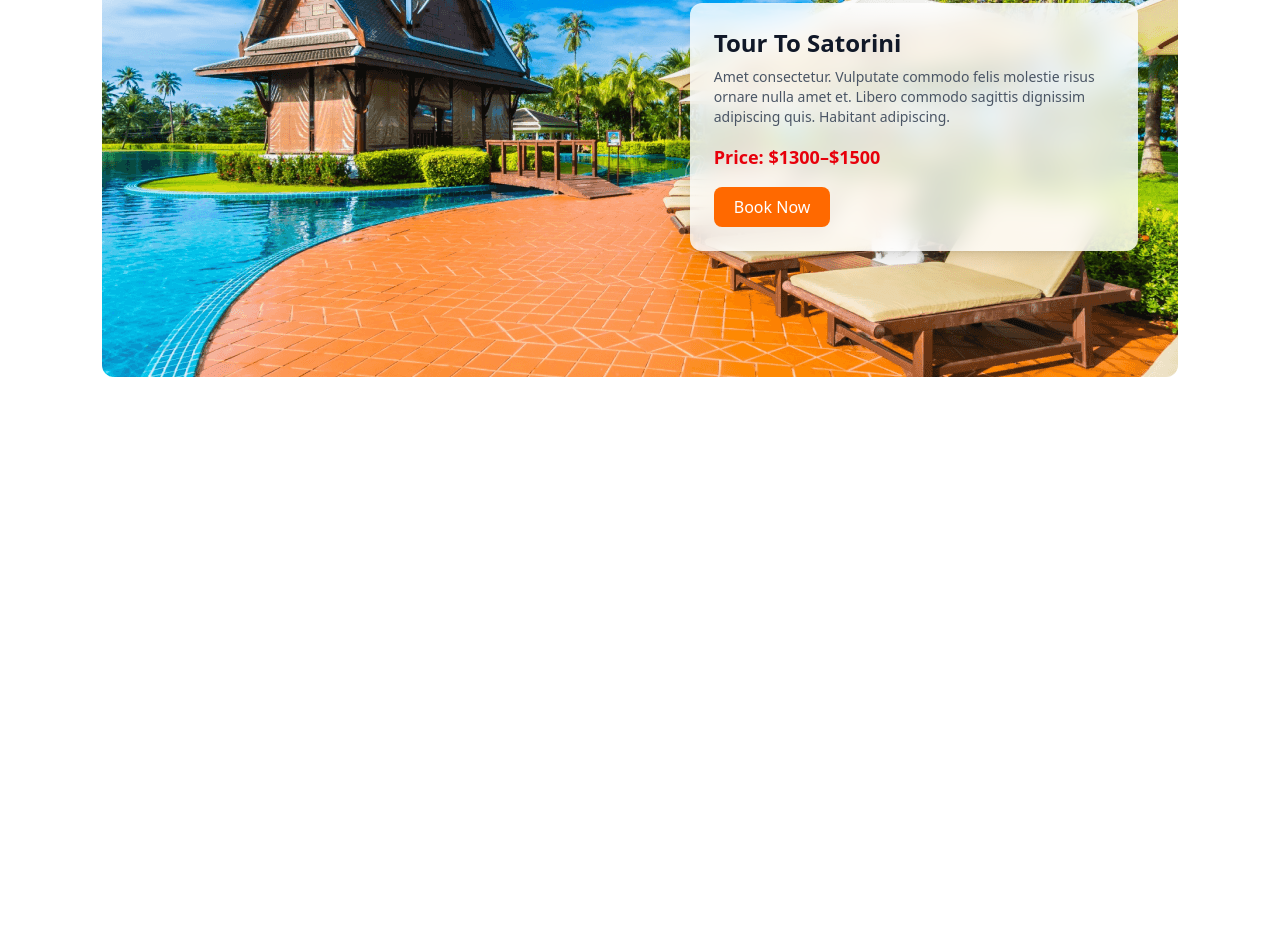
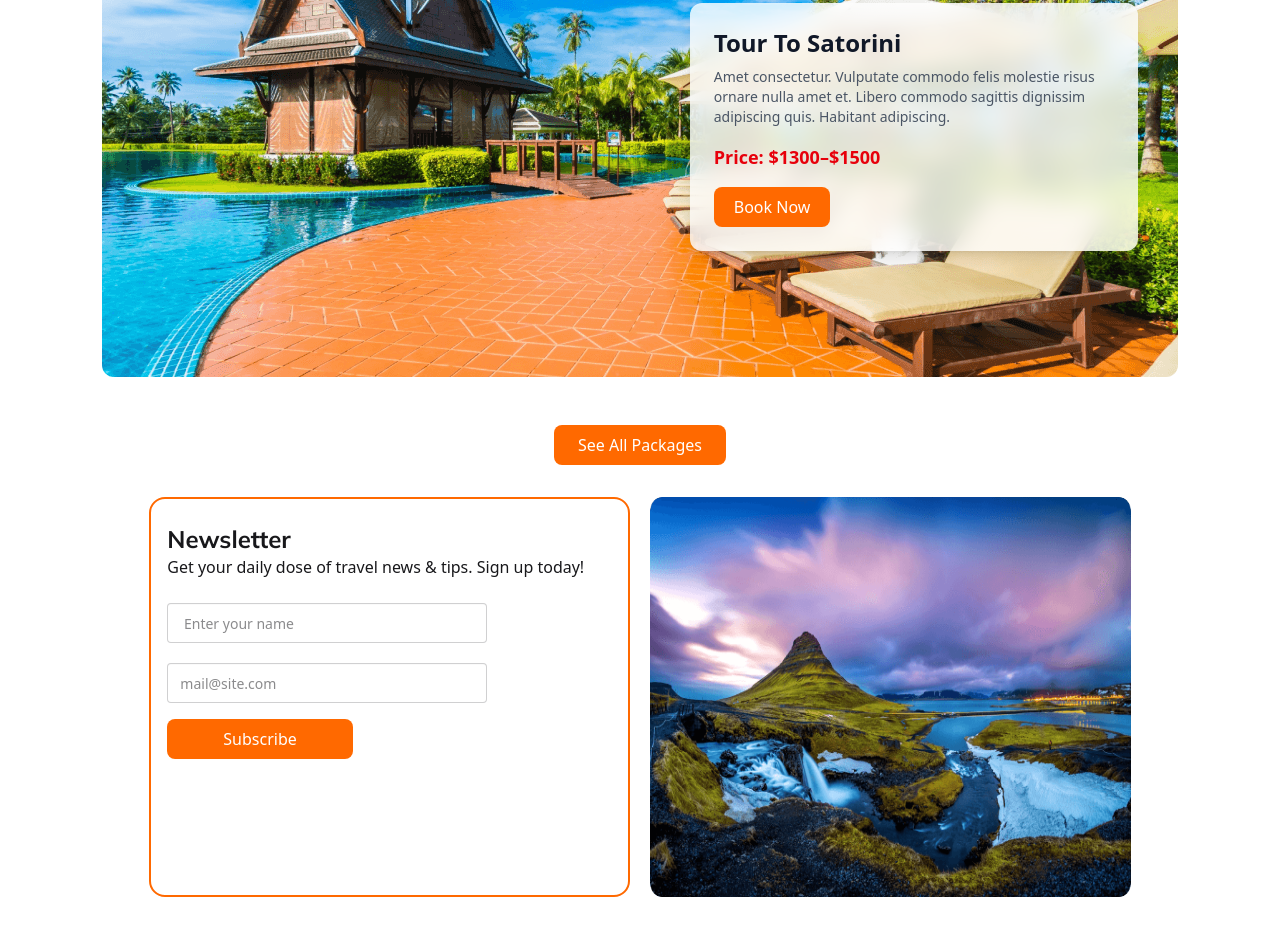
Before and after one commit to rimpakasundi07/Travel-Juno, a plain HTML site: page index.html in a window 1280 px wide. Shown: the part 4639-5568 px from the top of the page. Before the commit the page ends 5064 px from the top, so only its background shows below. Drawn offline with nearby package versions, Linux system fonts and the light colour scheme.

Commit message:
Add newsletter subscription section form and image

```diff
--- a/index.html
+++ b/index.html
@@ -310,8 +310,60 @@
       </button>
     </div>
     </div>
+
+    <div class=" w-11/12 text-center items-center mx-auto">
+       <button class="bg-orange-500 text-white px-6 py-2 rounded-lg hover:bg-red-500 transition ">See All Packages</button>
+
+    </div>
+
+
    </div>
   <!-- Deals & Discounts start here -->
+
+
+    <!-- input section start here -->
+
+    <div class=" w-11/12 mx-auto  px-24  grid grid-cols-1 lg:grid-cols-2 gap-5 py-8 " >
+
+      <div class=" border-2 border-orange-500 rounded-2xl py-6 px-4">
+
+
+        <div class="space-y-6 ">
+           <div>
+        <h1 class="text-lg lg:text-2xl font-bold">Newsletter</h1>
+      <p>Get your daily dose of travel news & tips. Sign up today!</p>
+      </div>
+      <form>
+        <input type="text" class="input validator" required placeholder=" Enter your name" />
+        </form>
+      </div>
+
+        <div class="pt-5">
+          <label class="input validator">
+
+            <input type="email" placeholder="mail@site.com" required />
+          </label>
+          <div class="validator-hint hidden">Enter valid email address</div>
+
+
+        </div>
+
+          <button class="bg-orange-500 text-white px-14 py-2 rounded-lg hover:bg-red-500 transition mt-4 ">Subscribe</button>
+
+
+      </div>
+
+      <div><img src="assets/Rectangle 8 (1).png" class=" mx-auto rounded-xl md:w-[750px] md:h-[400px] " alt=""></div>
+
+    </div>
+
+
+
+
+
+
+
+    <!-- input section end here -->
 
 
 
```
